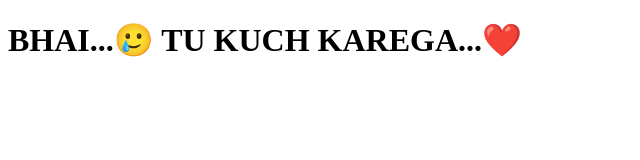
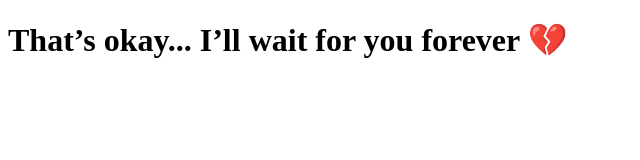
Before and after one commit to jagdish904/jaduuu, a plain HTML site: page 4th.html in a window 1280 px wide. Shown: the whole page, without its empty margins (0-640 px from the left). Drawn offline with Linux system fonts and the light colour scheme.

Commit message:
Update 4th.html

```diff
--- a/4th.html
+++ b/4th.html
@@ -1,9 +1,9 @@
 <!DOCTYPE html>
 <html>
 <head>
-    <title>SINGAMA</title>
+    <title>Oh... 😢</title>
 </head>
 <body>
-    <h1>BHAI...🥲 TU KUCH KAREGA...❤️</h1>
+    <h1>That’s okay... I’ll wait for you forever 💔</h1>
 </body>
 </html>
```
